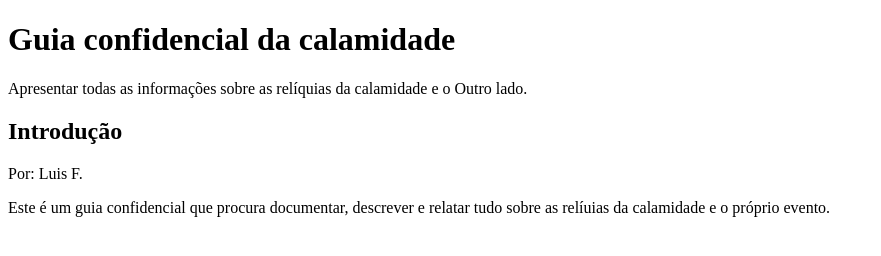
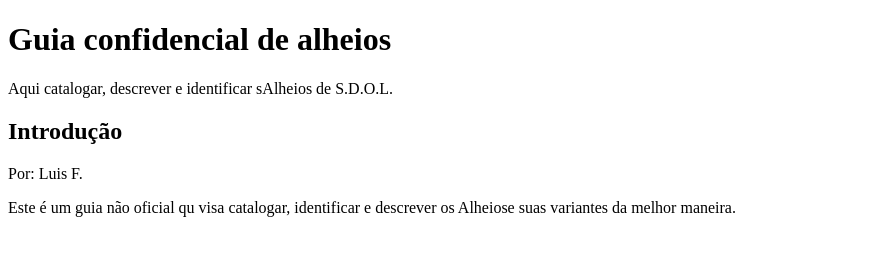
Before and after one commit to luisfmatsu-cell/1.projeto.2.trimestre, a plain HTML site: page index.html in a window 1280 px wide. Shown: the whole page, without its empty margins (0-881 px from the left). Drawn offline with Linux system fonts and the light colour scheme.

Commit message:
hfjskhddi

```diff
--- a/index.html
+++ b/index.html
@@ -6,11 +6,11 @@
         <title>Guia</title>
     </head>
     <body>
-        <h1>Guia confidencial da calamidade</h1>
-        <p>Apresentar todas as informações sobre as relíquias da calamidade e o Outro lado.</p>
+        <h1>Guia confidencial de alheios</h1>
+        <p>Aqui catalogar, descrever e identificar sAlheios de S.D.O.L.</p>
 
         <h2>Introdução</h2>
         <p>Por: Luis F.</p>
-        <p>Este é um guia confidencial que procura documentar, descrever e relatar tudo sobre as relíuias da calamidade e o próprio evento.</p>
+        <p>Este é um guia não oficial qu visa catalogar, identificar e descrever os Alheiose suas variantes da melhor maneira.</p>
 </body>
 </html>
```
